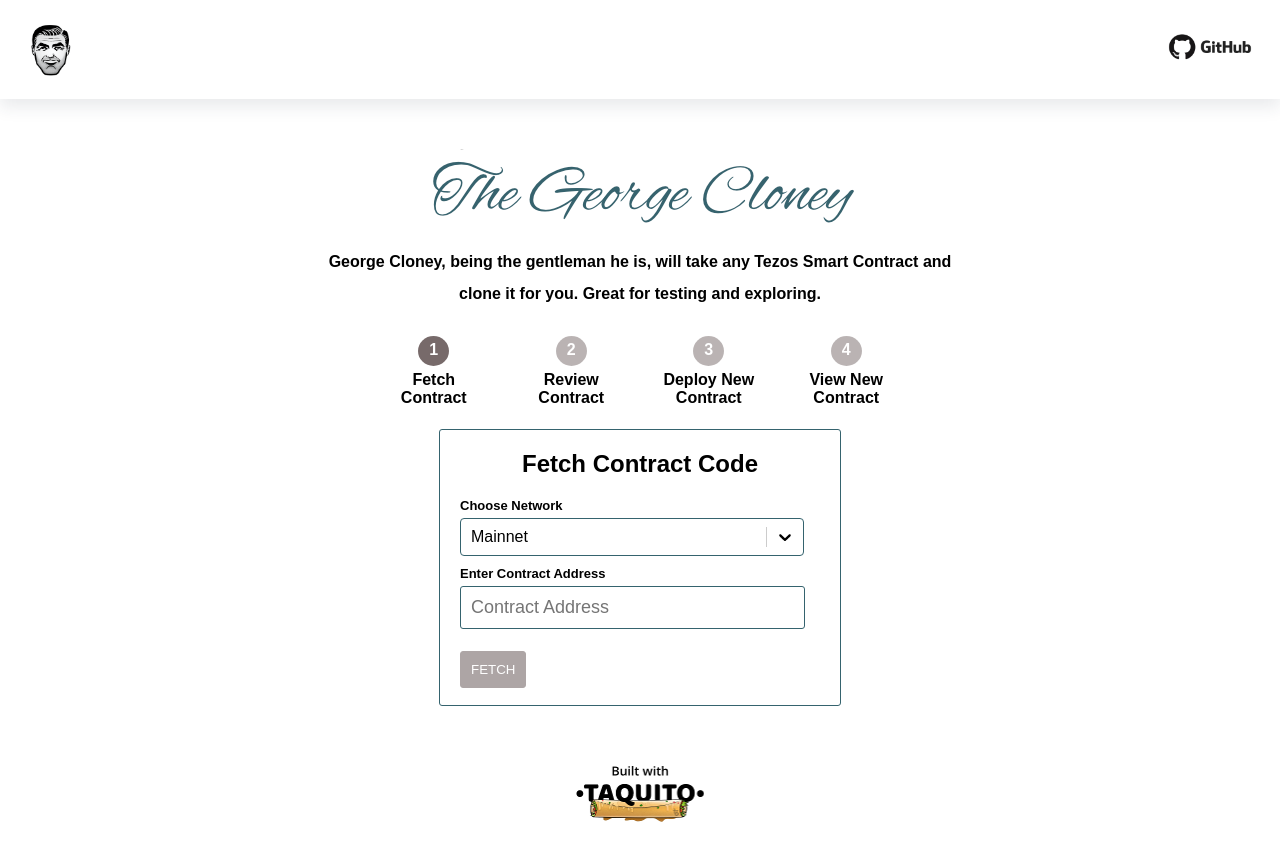
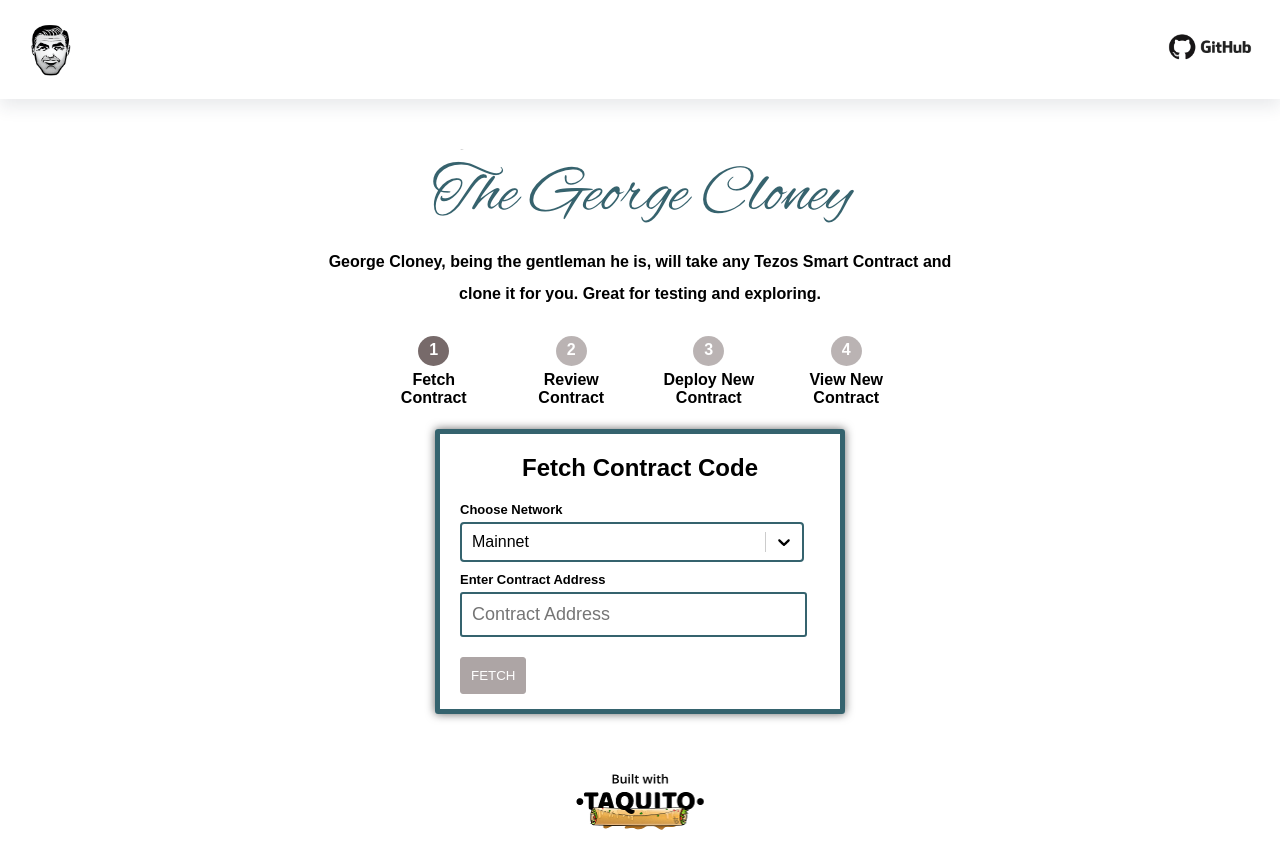
Before and after one commit to ecadlabs/george-cloney, a React (Create React App) app: page / in a window 1280 px wide. Built offline with nearby package versions, Linux system fonts and the light colour scheme.

Commit message:
chore: update css look of all forms

```diff
--- a/src/App.css
+++ b/src/App.css
@@ -55,9 +55,10 @@ h1 {
   float: left;
   width: 400px;
   height: 275px;
-  border: 1px solid #35636e;
+  border: 5px solid #35636e;
   border-radius: 3px;
   margin: 10px 20px 20px 20px;
+  box-shadow: 0 0 10px rgba(0, 0, 0, 0.6);
 }
 
 #rpc-dialog {
@@ -125,7 +126,7 @@ li {
   padding: 10px;
   margin-bottom: 5px;
   font-size: 18px;
-  border: 1px solid #35636e;
+  border: 2px solid #35636e;
   border-radius: 3px;
   width: 85%;
 }
@@ -134,7 +135,7 @@ li {
   padding: 10px;
   margin-bottom: 8px;
   font-size: 18px;
-  border: 1px solid #35636e;
+  border: 2px solid #35636e;
   border-radius: 3px;
   width: 75%;
 }
--- a/src/components/ContractFetchForm/styles.css
+++ b/src/components/ContractFetchForm/styles.css
@@ -12,7 +12,7 @@
 }
 
 .network-select > div {
-  border: 1px solid #35636e !important;
+  border: 2px solid #35636e !important;
 }
 
 .network-select > div > div > div {
--- a/src/components/ContractOriginationForm/styles.css
+++ b/src/components/ContractOriginationForm/styles.css
@@ -21,7 +21,7 @@
 }
 
 .network-select > div {
-  border: 1px solid #35636e !important;
+  border: 2px solid #35636e !important;
 }
 
 .network-select > div > div > div {
@@ -55,7 +55,7 @@
 }
 
 .signer-toolbar label {
-  border: 1px solid #35636e;
+  border: 2px solid #35636e;
   border-radius: 3px;
   font-size: 11px;
   padding: 10px;
--- a/src/components/ContractResultForm/index.tsx
+++ b/src/components/ContractResultForm/index.tsx
@@ -24,7 +24,7 @@ const ContractResultForm = (props: ContractResultFormProps): ReactElement | null
             <button className="contract-result-button">Arronax</button>
           </a>
           <a target="_blank" rel="noopener noreferrer" href={`https://${launchNetwork}.tzstats.com/${txnAddress}`}>
-            <button className="contract-result-button">TzKt</button>
+            <button className="contract-result-button">Better Call Dev</button>
           </a>
           <a target="_blank" rel="noopener noreferrer" href={`https://${launchNetwork}.tzstats.com/${txnAddress}`}>
             <button className="contract-result-button">TezBlock</button>
--- a/src/components/ContractResultForm/styles.css
+++ b/src/components/ContractResultForm/styles.css
@@ -1,5 +1,5 @@
 .newly-originated-contract {
-  border: 1px solid black;
+  border: 2px solid #35636e;
   padding: 10px;
   border-radius: 3px;
   width: 85%;
@@ -10,20 +10,21 @@
 }
 
 .contract-result-button {
-  border: 1px solid #35636e;
+  border: 1px solid #4caf50;
   border-radius: 3px;
   font-size: 11px;
   padding: 10px;
   margin-bottom: 8px;
   margin-right: 10px;
   text-transform: uppercase;
-  background-color: #35636e;
+  background-color: #4caf50;
   color: white;
 }
 
 .contract-result-button:hover {
   background-color: white;
-  color: #35636e;
+  color: #4caf50;
+  border: 1px solid #4caf50;
   cursor: pointer;
 }
 
```
